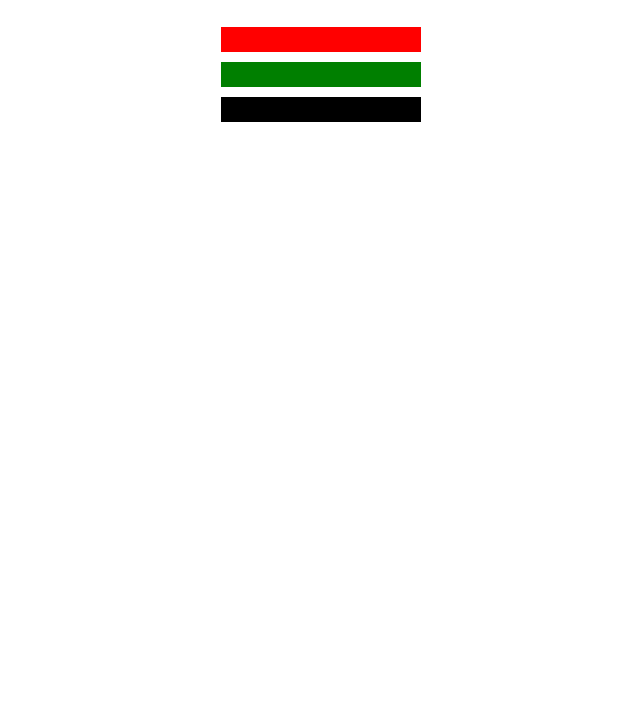
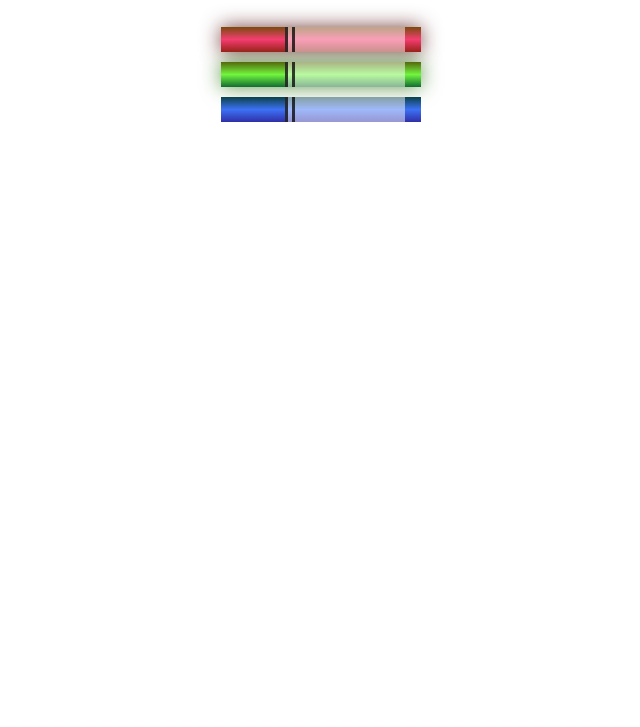
Before and after one commit to IsraelBlack/100-Days-of-Code, a plain HTML site: page CSS_Colours/index.html in a window 1280 px wide. Shown: the part 73-800 px from the top of the page, without its empty margins (319-959 px from the left). Drawn offline with Linux system fonts and the light colour scheme.

Commit message:
Day 4 - finishjed css colours, started forms

```diff
--- a/CSS_Colours/index.html
+++ b/CSS_Colours/index.html
@@ -10,10 +10,16 @@
     <h1>CSS Color Markers</h1>
     <div class="container">
       <div class="marker red">
+        <div class="cap"></div>
+        <div class="sleeve"></div>
       </div>
       <div class="marker green">
+        <div class="cap"></div>
+        <div class="sleeve"></div>
       </div>
       <div class="marker blue">
+        <div class="cap"></div>
+        <div class="sleeve"></div>
       </div>
     </div>
   </body>
--- a/CSS_Colours/styles.css
+++ b/CSS_Colours/styles.css
@@ -13,14 +13,33 @@ h1 {
   margin: 10px auto;
 }
 
+.cap {
+  width: 60px;
+  height: 25px;
+}
+
+.sleeve {
+  width: 110px;
+  height: 25px;
+  background-color: rgba(255, 255, 255, 0.5);
+  border-left: 10px double rgba(0, 0, 0, 0.75);
+}
+
+.cap, .sleeve {
+  display: inline-block;
+}
+
 .red {
-    background-color: rgb(255, 0, 0);
+  background: linear-gradient(rgb(122, 74, 14), rgb(245, 62, 113), rgb(162, 27, 27));
+  box-shadow: 0 0 20px 0 rgba(83, 14, 14, 0.8);
 }
 
 .green {
-    background-color: #007F00;
+  background: linear-gradient(#55680D, #71F53E, #116C31);
+  box-shadow: 0 0 20px 0 #3B7E20CC;
 }
 
 .blue {
-    background-color: rgb(0, 0, 0);
+  background: linear-gradient(hsl(186, 76%, 16%), hsl(223, 90%, 60%), hsl(240, 56%, 42%));
+  box-shadow: 0 0 20px 0 hlsa(223, 59%, 31%, 0.8);
 }
```
Also changed, not shown: HTML_forms/styles.css (added, +12 -0 lines), HTML_forms/index.html (added). Lines whose indentation alone changed are shown as unchanged.
